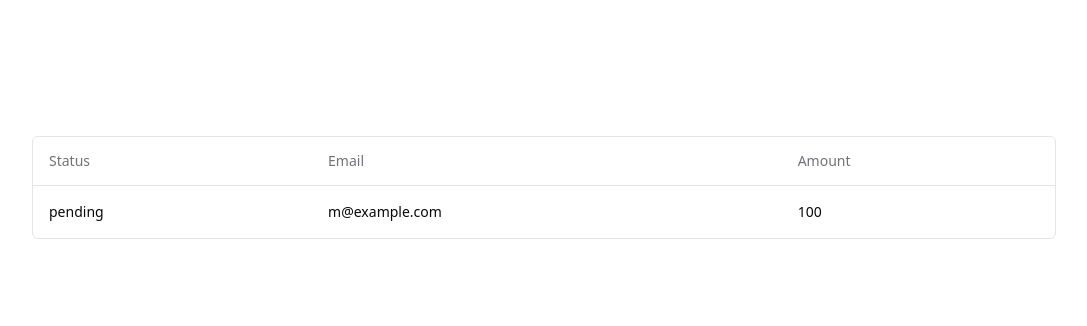
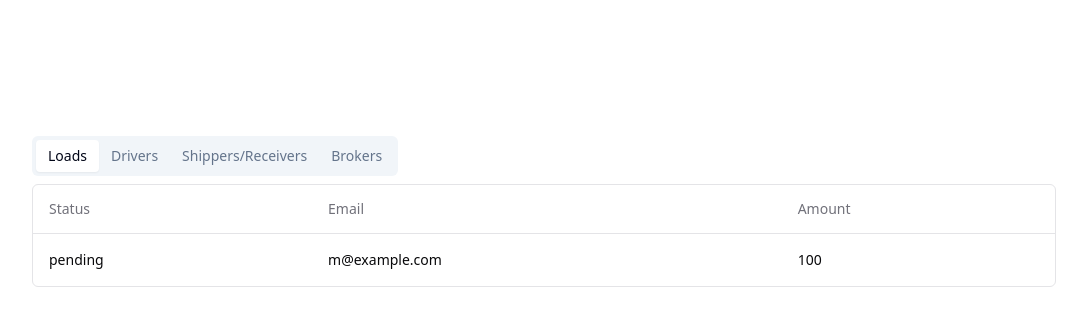
Before and after one commit to joelljones/tms, a Next.js app: page / in a window 1280 px wide. Shown: the top 326 px of the page, without its empty margins (96-1183 px from the left). Built offline with nearby package versions, Linux system fonts and the light colour scheme.

Commit message:
feat: create tabs

```diff
--- a/package.json
+++ b/package.json
@@ -11,6 +11,7 @@
   "dependencies": {
     "@radix-ui/react-dropdown-menu": "^2.0.6",
     "@radix-ui/react-slot": "^1.0.2",
+    "@radix-ui/react-tabs": "^1.0.4",
     "@tanstack/react-table": "^8.11.8",
     "class-variance-authority": "^0.7.0",
     "clsx": "^2.1.0",
--- a/src/app/loads/data-table.jsx
+++ b/src/app/loads/data-table.jsx
@@ -39,7 +39,7 @@ function DataTable({ columns, data }) {
   });
 
   return (
-    <div className="rounded-md border bg-card">
+    <div className="rounded-md border dark:bg-card">
       <Table>
         <TableHeader>
           {table.getHeaderGroups().map((headerGroup) => (
--- a/src/app/loads/page.jsx
+++ b/src/app/loads/page.jsx
@@ -22,7 +22,7 @@ export default async function DemoPage() {
   const data = await getData();
 
   return (
-    <div className="container mx-auto py-10">
+    <div>
       <DataTable columns={columns} data={data} />
     </div>
   );
--- a/src/app/page.js
+++ b/src/app/page.js
@@ -1,4 +1,5 @@
-import DemoPage from './loads/page';
+import TabsDemo from '@/components/tab-toggle';
+// import ModeToggle from '@/components/theme-toggle';
 
 export default function Home() {
   return (
@@ -40,7 +41,7 @@ export default function Home() {
       </div> */}
 
       {/* <ModeToggle /> */}
-      <DemoPage />
+      <TabsDemo />
 
       {/* <div className="mb-32 grid text-center lg:max-w-5xl lg:w-full lg:mb-0 lg:grid-cols-4 lg:text-left">
         <a
--- /dev/null
+++ b/src/components/tab-toggle.jsx
@@ -0,0 +1,44 @@
+import { Tabs, TabsContent, TabsList, TabsTrigger } from '@/components/ui/tabs';
+import DemoPage from '../app/loads/page';
+
+export default function TabsDemo() {
+  return (
+    <div className="container mx-auto py-10">
+      <Tabs defaultValue="loads">
+        <TabsList className="dark:bg-card dark:text-muted-foreground">
+          <TabsTrigger
+            value="loads"
+            className="dark:data-[state=active]:bg-background"
+          >
+            Loads
+          </TabsTrigger>
+          <TabsTrigger
+            value="drivers"
+            className="dark:data-[state=active]:bg-background"
+          >
+            Drivers
+          </TabsTrigger>
+          <TabsTrigger
+            value="shippers/receivers"
+            className="dark:data-[state=active]:bg-background"
+          >
+            Shippers/Receivers
+          </TabsTrigger>
+          <TabsTrigger
+            value="brokers"
+            className="dark:data-[state=active]:bg-background"
+          >
+            Brokers
+          </TabsTrigger>
+        </TabsList>
+
+        <TabsContent value="loads">
+          <DemoPage />
+        </TabsContent>
+        <TabsContent value="drivers">drivers...</TabsContent>
+        <TabsContent value="shippers/receivers">...</TabsContent>
+        <TabsContent value="brokers">...</TabsContent>
+      </Tabs>
+    </div>
+  );
+}
--- /dev/null
+++ b/src/components/ui/tabs.jsx
@@ -0,0 +1,43 @@
+"use client"
+
+import * as React from "react"
+import * as TabsPrimitive from "@radix-ui/react-tabs"
+
+import { cn } from "@/lib/utils"
+
+const Tabs = TabsPrimitive.Root
+
+const TabsList = React.forwardRef(({ className, ...props }, ref) => (
+  <TabsPrimitive.List
+    ref={ref}
+    className={cn(
+      "inline-flex h-10 items-center justify-center rounded-md bg-slate-100 p-1 text-slate-500 dark:bg-slate-800 dark:text-slate-400",
+      className
+    )}
+    {...props} />
+))
+TabsList.displayName = TabsPrimitive.List.displayName
+
+const TabsTrigger = React.forwardRef(({ className, ...props }, ref) => (
+  <TabsPrimitive.Trigger
+    ref={ref}
+    className={cn(
+      "inline-flex items-center justify-center whitespace-nowrap rounded-sm px-3 py-1.5 text-sm font-medium ring-offset-white transition-all focus-visible:outline-none focus-visible:ring-2 focus-visible:ring-slate-950 focus-visible:ring-offset-2 disabled:pointer-events-none disabled:opacity-50 data-[state=active]:bg-white data-[state=active]:text-slate-950 data-[state=active]:shadow-sm dark:ring-offset-slate-950 dark:focus-visible:ring-slate-300 dark:data-[state=active]:bg-slate-950 dark:data-[state=active]:text-slate-50",
+      className
+    )}
+    {...props} />
+))
+TabsTrigger.displayName = TabsPrimitive.Trigger.displayName
+
+const TabsContent = React.forwardRef(({ className, ...props }, ref) => (
+  <TabsPrimitive.Content
+    ref={ref}
+    className={cn(
+      "mt-2 ring-offset-white focus-visible:outline-none focus-visible:ring-2 focus-visible:ring-slate-950 focus-visible:ring-offset-2 dark:ring-offset-slate-950 dark:focus-visible:ring-slate-300",
+      className
+    )}
+    {...props} />
+))
+TabsContent.displayName = TabsPrimitive.Content.displayName
+
+export { Tabs, TabsList, TabsTrigger, TabsContent }
```
Also changed, not shown: 1 other file (tests, documents, lock files or other folders).
